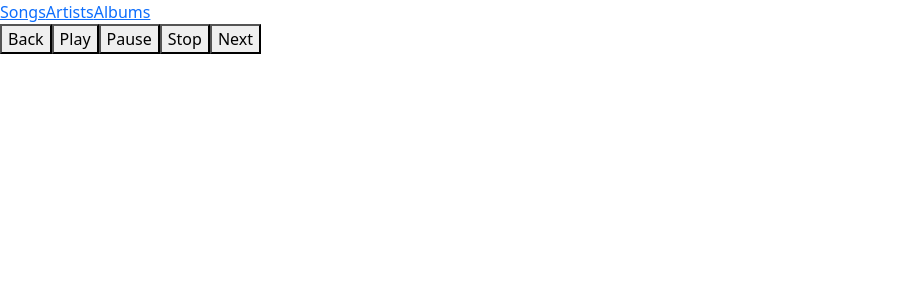
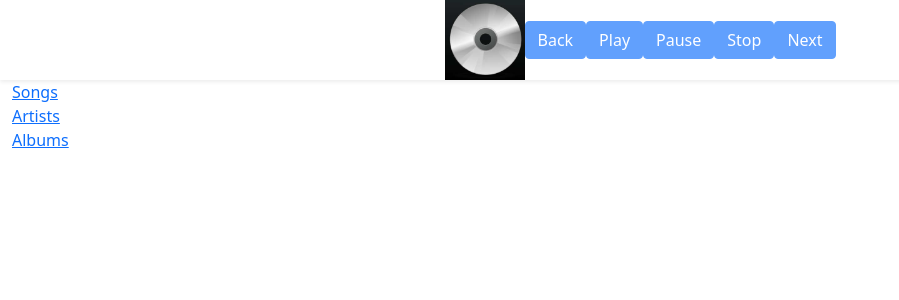
Before and after one commit to adamrdrew/LearningPython, a Vue app in the folder musicplayer-frontend/: page / in a window 1280 px wide. Shown: the top 300 px of the page, without its empty margins (0-899 px from the left). Built offline with nearby package versions, Linux system fonts and the light colour scheme.

Commit message:
Lots of UI improvements. Play queue works. Things taking shape

```diff
--- a/musicplayer-frontend/src/App.vue
+++ b/musicplayer-frontend/src/App.vue
@@ -1,6 +1,7 @@
 <script>
 import { RouterLink, RouterView } from 'vue-router';
 import MusicPlayer from './components/MusicPlayer.vue';
+import LeftPanel from './components/LeftPanel.vue';
 
 export default {
   data() {
@@ -8,7 +9,7 @@
       SongID: ""
     }
   },
-  components: {MusicPlayer},
+  components: {MusicPlayer,LeftPanel},
   methods: {
     LoadSong(SongID) {
       this.SongID = SongID;
@@ -21,18 +22,25 @@
 <div>
   <header>
     <link href="https://cdn.jsdelivr.net/npm/bootstrap@5.1.3/dist/css/bootstrap.min.css" rel="stylesheet" integrity="sha384-1BmE4kWBq78iYhFldvKuhfTAU6auU8tT94WrHftjDbrCEXSU1oBoqyl2QvZ6jIW3" crossorigin="anonymous">
-    <div class="wrapper">
-
-      <nav>
-        <RouterLink to="/songs">Songs</RouterLink>
-        <RouterLink to="/artists">Artists</RouterLink>
-        <RouterLink to="/albums">Albums</RouterLink>
-      </nav>
-    </div>
   </header>
 
-  <MusicPlayer/>
-  <RouterView @load-song="LoadSong"/>
+  <div class="container-fluid">
+    <div class="row">
+      <div class="col-md-12">
+        <MusicPlayer/>
+      </div>
+    </div>
+    <div class="row" style="padding-top: 5em;">
+      <div class="col-md-1">
+        <LeftPanel/>
+      </div>
+      <div class="col-md-11">
+        <RouterView/>
+      </div>
+    </div>
+  </div>
+
+
 </div>
 
 </template>
--- a/musicplayer-frontend/src/components/Albums.vue
+++ b/musicplayer-frontend/src/components/Albums.vue
@@ -6,14 +6,8 @@
   components: { AlbumCard },
   data() {
     return {
-      message: "Hey from Adam",
       albums: [],
-      SongPlayer: {},
-      Song: ""
     }
-  },
-  props: {
-      PropMessage: String
   },
   methods: {
       async GetAlbums() {
@@ -21,17 +15,15 @@
         const d = await res.json();
         this.albums = d;
       }
+  },
+  mounted() {
+    this.GetAlbums();
   }
 }
 </script>
 
 <template>
 <div class="container-fluid">
-    <button v-on:click="GetAlbums">Get</button>
-    <button v-on:click="GetSong">Get Song</button>
-    <button v-on:click="PlaySong">Play Song</button>
-    <!-- Keeping this in my back pocket <audio controls v-bind:src="Song.MusicStream"/> -->
-    <p>{{Song.Title}}</p>
     <div class="d-flex flex-row flex-wrap gap-3" >
         <album-card v-for="album in albums" v-bind:album="album" v-bind:key="album.ID"/>
     </div>
--- a/musicplayer-frontend/src/components/Artists.vue
+++ b/musicplayer-frontend/src/components/Artists.vue
@@ -1,26 +1,33 @@
 <script>
+//import AlbumCard from '@/components/cards/AlbumCard.vue'
+import ArtistCard from './cards/ArtistCard.vue';
+
 export default {
+  components: { ArtistCard },
   data() {
     return {
-      message: "Hey from Adam"
+      artists: [],
     }
   },
-  props: {
-      PropMessage: String
+  methods: {
+      async GetArtists() {
+        const res = await fetch("http://127.0.0.1:5000/api/artist/all")
+        const d = await res.json();
+        this.artists = d;
+      }
   },
-  methods: {
-      ChangeIt() {
-        this.message = "Did it";
-      }
+  mounted() {
+    this.GetArtists();
   }
 }
 </script>
 
 <template>
-  <div class="greetings">
-    <h1 class="green">Adam: {{ message }} {{ PropMessage }}</h1>
-    <button v-on:click="ChangeIt"/>
-  </div>
+<div class="container-fluid">
+    <div class="d-flex flex-row flex-wrap gap-3" >
+        <artist-card v-for="artist in artists" v-bind:artist="artist" v-bind:key="artist.ID"/>
+    </div>
+</div>
 </template>
 
 <style scoped>
--- /dev/null
+++ b/musicplayer-frontend/src/components/LeftPanel.vue
@@ -0,0 +1,25 @@
+
+
+<script>
+import { RouterLink, RouterView } from 'vue-router';
+export default {
+  components: {RouterLink},
+  data() {
+    return {
+    }
+  },
+  methods: {
+  }
+}
+</script>
+
+<template>
+  <div>
+        <RouterLink to="/songs">Songs</RouterLink><br>
+        <RouterLink to="/artists">Artists</RouterLink><br>
+        <RouterLink to="/albums">Albums</RouterLink>
+  </div>
+</template>
+
+<style scoped>
+</style>
--- a/musicplayer-frontend/src/components/MusicPlayer.vue
+++ b/musicplayer-frontend/src/components/MusicPlayer.vue
@@ -4,11 +4,15 @@
 export default {
   data() {
     return {
+      SongLoaded: false,
       Song: {
           Title: "",
-          MusicStream: ""
+          MusicStream: "",
       },
-      SongPlayer: {}
+      SongPlayer: {},
+      intervalHandle: {},
+      SongLength: 0,
+      SongPlaybackPosition: 0
     }
   },
   props: {
@@ -20,7 +24,13 @@
           src: [this.Song.MusicStream],
           //format: ["flac"]
         });
+        this.SongLength = 100;
+        this.SongPlaybackPosition = 0;
         this.SongPlayer.play();
+        this.SongPlayer.on('end', () => {
+          this.SkipForward()
+        });
+        this.SongLoaded = true;
       },
       async GetSong() {
         const res = await fetch("http://127.0.0.1:5000/api/song/" + this.NowPlayingSong.Id);
@@ -36,7 +46,20 @@
       },
       SkipBackward() {
         this.$store.commit("SkipBackward");
+      },
+      Tick() {
+        if ( this.SongLoaded ) {
+          this.SongLength = this.SongPlayer.duration();
+          this.SongPlaybackPosition = this.SongPlayer.seek();
+        }
+
       }
+  },
+  created() {
+    this.intervalHandle = setInterval(this.Tick, 1000);
+  },
+  beforeDestroy() {
+    clearInterval(this.intervalHandle);
   },
   computed: {
       SongURL() {
@@ -44,6 +67,10 @@
       },
       NowPlayingSong() {
         return this.$store.getters.NowPlayingSong
+      },
+      ProgressBarStyle() {
+        const pct = (this.SongPlaybackPosition / this.SongLength) * 100;
+        return {width: pct + "%"}
       }
   },
   watch: {
@@ -57,13 +84,45 @@
 </script>
 
 <template>
-<div>
+<div class="container-fluid fixed-top shadow-sm" style="background-color:white">
+  <div v-if="SongLoaded" class="container-fluid">
+    <div class="row">
+      <div class="col-md-4 d-flex align-items-center">
+        <div class="btn-group">
+          <button class="btn btn-secondary"  v-on:click="SkipBackward">Back</button>
+          <button class="btn btn-secondary" v-on:click="PlaySong">Play</button>
+          <button class="btn btn-secondary" >Pause</button>
+          <button class="btn btn-secondary" v-on:click="StopSong">Stop</button>
+          <button class="btn btn-secondary" v-on:click="SkipForward">Next</button>
+        </div>
+      </div>
+      <div class="col-md-4">
+        <div class="d-flex align-items-center">
+          <div class="flex-shrink-0">
+            <img v-bind:src="Song.Album.ArtSmall" class="img-fluid" style="width:5em;"/>
+          </div>
+          <div class="flex-grow-1 ms-3">
+            <h6>{{Song.Title}}</h6>
+            <small class="card-text">{{Song.Artist.Title}}</small>
+            <div class="progress">
+              <div class="progress-bar" v-bind:style="ProgressBarStyle"></div>
+            </div>
+          </div>
+        </div>
+      </div>
+      <div class="col-md-4">
 
-  <button v-on:click="SkipBackward">Back</button>
-  <button v-on:click="PlaySong">Play</button>
-  <button>Pause</button>
-  <button v-on:click="StopSong">Stop</button>
-  <button v-on:click="SkipForward">Next</button>
+      </div>
+    </div>
+  </div>
+  <div v-else class="container-fluid center text-center">
+    <img src="../assets/UnknownAlbumSmall.jpg" class="img-fluid" style="width:5em;"/>
+    <button class="btn btn-primary" disabled>Back</button>
+    <button class="btn btn-primary" disabled>Play</button>
+    <button class="btn btn-primary" disabled>Pause</button>
+    <button class="btn btn-primary" disabled>Stop</button>
+    <button class="btn btn-primary" disabled>Next</button>
+  </div>
 </div>
 </template>
 
--- a/musicplayer-frontend/src/components/cards/AlbumCard.vue
+++ b/musicplayer-frontend/src/components/cards/AlbumCard.vue
@@ -36,7 +36,7 @@
 </script>
 
 <template>
-    <div class="card" style="width: 10em;"  v-on:click="PlayAlbum()">
+    <div class="card shadow-lg" style="width: 10em;"  v-on:click="PlayAlbum()">
         <img class="card-img-top" v-bind:src="album.ArtSmall" style="width: 10em; height: 10em"/>
         <div class="card-body">
             <h6 class="card-title">{{ShortTitle}}</h6>
--- /dev/null
+++ b/musicplayer-frontend/src/components/cards/ArtistCard.vue
@@ -0,0 +1,42 @@
+<script>
+export default {
+  data() {
+    return {
+        TitleMaxLen: 33,
+    }
+  },
+  props: {
+      artist: {
+          Title: String,
+          Id: String,
+          Albums: []
+      }
+  },
+  methods: {
+      ShowArtistAlbums(){
+        this.$store.dispatch('GetAndQueueAlbumSongs', this.album.ID);
+      }
+  },
+  computed: {
+      ShortTitle() {
+          const len = this.artist.Title.length;
+          if ( len <= this.TitleMaxLen ) return this.artist.Title;
+          const sub = this.artist.Title.slice(0, this.TitleMaxLen - 3);
+          const subElipsed = sub + "...";
+          return subElipsed;
+      }
+  }
+}
+</script>
+
+<template>
+    <div class="card shadow-lg" style="width: 10em;"  v-on:click="ShowArtistAlbums()">
+        <img class="card-img-top" v-bind:src="artist.Albums[0].ArtSmall" style="width: 10em; height: 10em"/>
+        <div class="card-body">
+            <h6 class="card-title">{{ShortTitle}}</h6>
+        </div>
+  </div>
+</template>
+
+<style scoped>
+</style>
--- a/musicplayer-frontend/vite.config.js
+++ b/musicplayer-frontend/vite.config.js
@@ -6,6 +6,9 @@
 // https://vitejs.dev/config/
 export default defineConfig({
   plugins: [vue()],
+  server: {
+    host: "0.0.0.0"
+  },
   resolve: {
     alias: {
       '@': fileURLToPath(new URL('./src', import.meta.url))
```
Also changed, not shown: musicplayer-frontend/src/assets/UnknownAlbumSmall.jpg (added), 1 other file (tests, documents, lock files or other folders).
